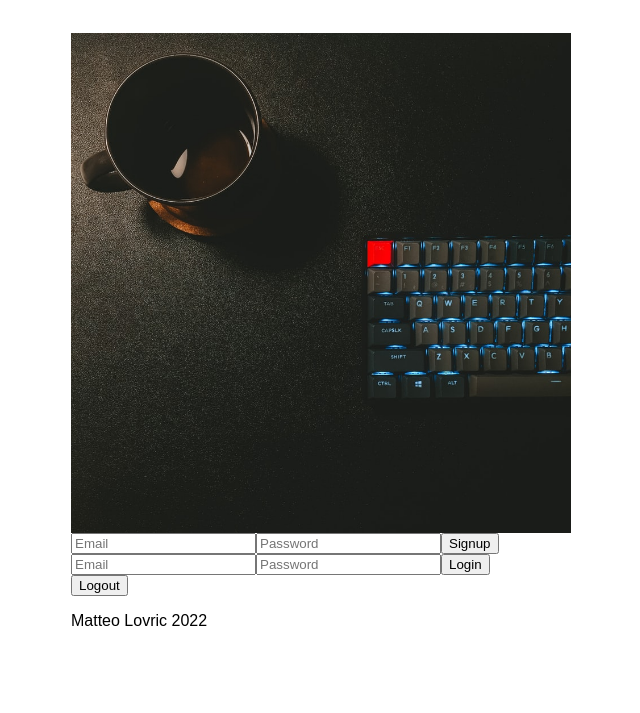
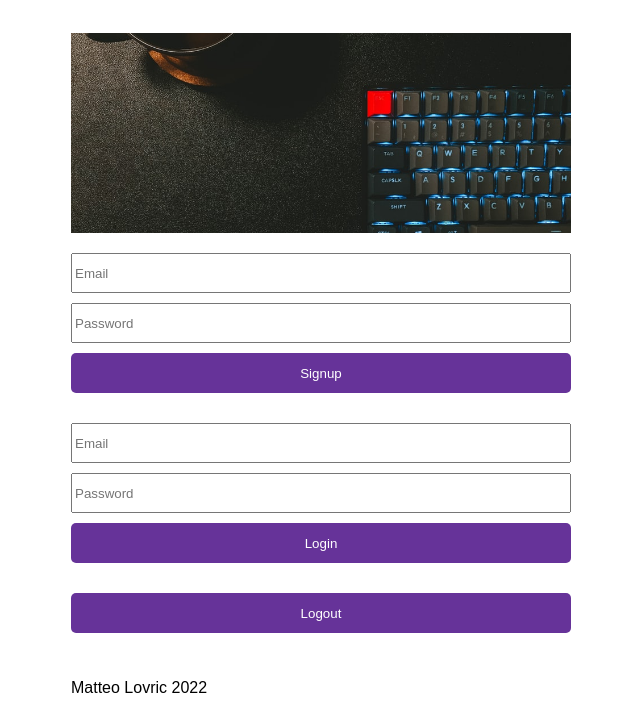
Before and after one commit to m2lovric/gatsby4, a Gatsby site: page / in a window 1280 px wide. Shown: the part 147-860 px from the top of the page, without its empty margins (319-959 px from the left). Before the commit the page ends 800 px from the top, so only its background shows below. Built offline with nearby package versions, Linux system fonts and the light colour scheme; Gatsby itself is replaced by a stand-in of ours; no server answers.

Commit message:
Basic style

```diff
--- a/src/components/layout.scss
+++ b/src/components/layout.scss
@@ -6,7 +6,7 @@
 
 .nav {
   display: flex;
-  width: 40%;
+  width: 60%;
   justify-content: space-between;
 
   &--link {
@@ -50,3 +50,13 @@ a {
   text-decoration: none;
   color: #151515;
 }
+
+@media (max-width: 420px) {
+  body {
+    padding: 10px;
+  }
+
+  .nav {
+    width: 80%;
+  }
+}
--- a/src/components/layout.tsx
+++ b/src/components/layout.tsx
@@ -21,6 +21,9 @@ const Layout = ({ pageTitle, children }: IProps) => {
         <Link to='/add' className='nav--link'>
           Add Blog
         </Link>
+        <Link to='/profile' className='nav--link'>
+          Profile
+        </Link>
       </nav>
       <section>
         {pageTitle && <h1 className='heading'>{pageTitle}</h1>}
--- /dev/null
+++ b/src/pages/index.scss
@@ -0,0 +1,28 @@
+.img {
+  height: 200px;
+  width: 100%;
+  object-fit: scale-down;
+  margin-bottom: 20px;
+}
+
+button {
+  width: 100%;
+  height: 40px;
+  margin-bottom: 30px;
+  border-radius: 5px;
+  border: none;
+  background-color: rebeccapurple;
+  color: white;
+}
+
+.form {
+  display: flex;
+  flex-direction: column;
+
+  input {
+    width: 100%;
+    height: 40px;
+    box-sizing: border-box;
+    margin-bottom: 10px;
+  }
+}
--- a/src/pages/index.tsx
+++ b/src/pages/index.tsx
@@ -8,6 +8,7 @@ import {
   signOut,
   signInWithEmailAndPassword,
 } from 'firebase/auth';
+import './index.scss';
 
 const IndexPage = () => {
   useEffect(() => {
@@ -59,15 +60,15 @@ const IndexPage = () => {
 
   return (
     <Layout pageTitle='Develop...'>
-      <StaticImage src='../images/develop.jpg' alt='keyboard' />
+      <StaticImage src='../images/develop.jpg' alt='keyboard' className='img' />
 
-      <form className='signup'>
+      <form className='signup form'>
         <input type='text' name='username' placeholder='Email' />
         <input type='password' name='password' placeholder='Password' />
         <button type='submit'>Signup</button>
       </form>
 
-      <form className='login'>
+      <form className='login form'>
         <input type='text' name='username' placeholder='Email' />
         <input type='password' name='password' placeholder='Password' />
         <button type='submit'>Login</button>
```
